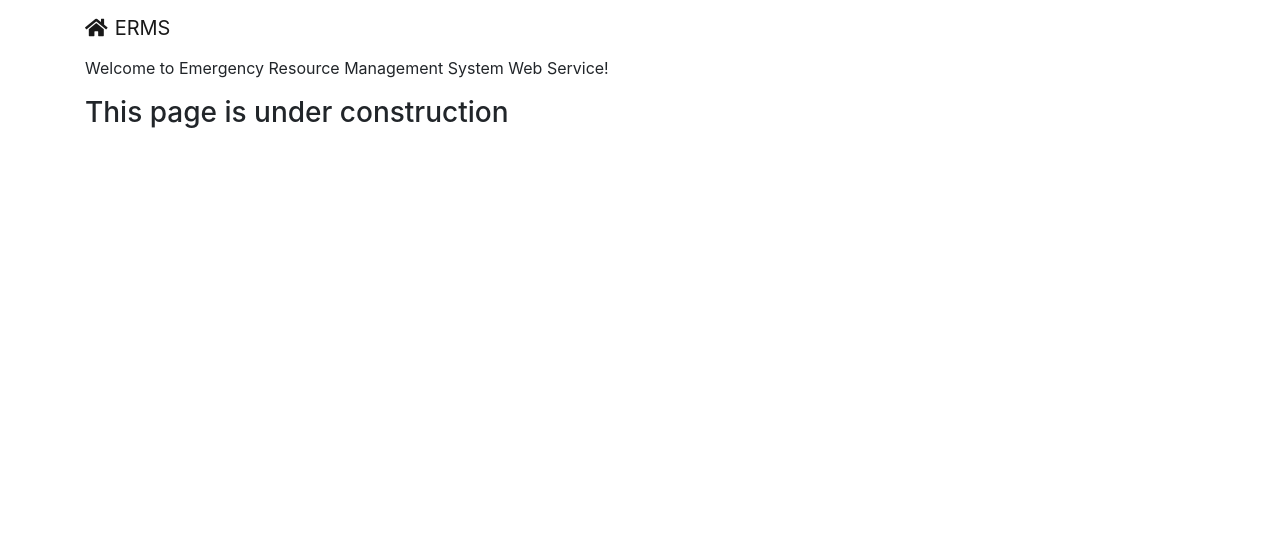
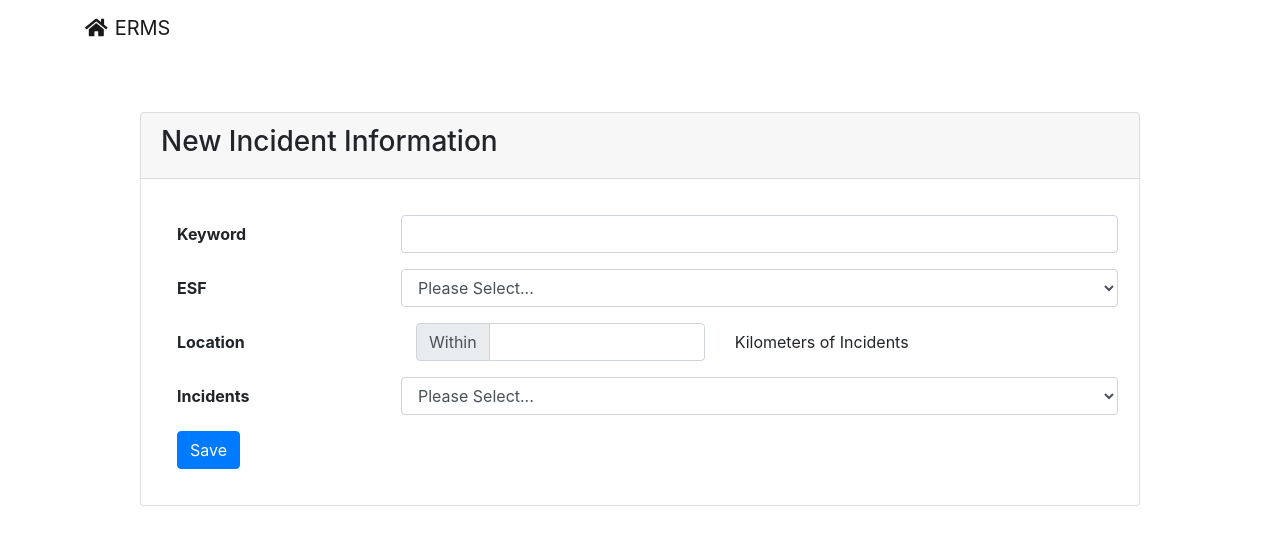
Before and after one commit to peijunz-archive/homework-cs6400-flask-jinja2, a Flask app: template Phase_3_Code/templates/search.html in a window 1280 px wide. Shown: the top 545 px of the page. Run offline with Flask 2, Linux system fonts and the light colour scheme; the template is opened without the code that fills it, so the values that code supplies are empty; some libraries are stand-ins or nearby versions.

Commit message:
Search page done; Adding results page

```diff
--- a/Phase_3_Code/app.py
+++ b/Phase_3_Code/app.py
@@ -226,21 +226,21 @@ def getIncidentsForUser():
         cursor.execute(sql, (username))
         # Fetch all the rows in a list of lists.
         data = cursor.fetchall()
-        if data is None:
-            result.append({'status': 'No Incidents Found.'})
-        else:
-            incident={}
-            for row in data:
-                incident['Abbreviation'] = row[0]
-                incident['Number'] = row[1]
-                incident['Description'] = row[2]
-                incident['Date'] = row[3]
-                incident['Longitude'] = row[4]
-                incident['Latitude'] = row[5]
-                result.append(copy.copy(incident))
-        return json.dumps(result)
     except:
         return "Error: unable to fetch data"
+    if data is None:
+        data = []
+    result = []
+    for row in data:
+        incident = {}
+        incident['Abbreviation'] = row[0]
+        incident['Number'] = row[1]
+        incident['Description'] = row[2]
+        incident['Date'] = row[3]
+        incident['Longitude'] = row[4]
+        incident['Latitude'] = row[5]
+        result.append(incident)
+    return json.dumps(result)
 
 @app.route("/searchResults")
 def searchResults():
--- a/Phase_3_Code/static/style.css
+++ b/Phase_3_Code/static/style.css
@@ -18,14 +18,14 @@
     max-width: 360px;
 }
 
-.add-card {
+.form-card {
     margin: auto;
     margin-top: 5%;
     margin-bottom: 10%;
     max-width:1000px;
 }
 
-.add-card .form {
+.form-card .form {
     margin:1em;
 }
 .login-card .form-group {
--- a/Phase_3_Code/templates/add-incident.html
+++ b/Phase_3_Code/templates/add-incident.html
@@ -2,7 +2,7 @@
 {% block title %}Add New Incident{% endblock %}
 
 {% block content %}
-<div class="card add-card">
+<div class="card form-card">
     <div class="card-header">
         <h3 class="panel-title">New Incident Information</h3>
     </div>
--- a/Phase_3_Code/templates/add-resource.html
+++ b/Phase_3_Code/templates/add-resource.html
@@ -2,7 +2,7 @@
 {% block title %}Add New Resource{% endblock %}
 
 {% block content %}
-<div class="card add-card">
+<div class="card form-card">
     <div class="card-header">
         <h3 class="panel-title">New Resource Information</h3>
     </div>
@@ -63,7 +63,6 @@
                     <input name="maxDistance" type="number" class="form-control" min="0" max="20015" step="0.01">
                 </div>
                 <div class="col-sm-5 info-col"> kilometers</div>
-                <!--         <div class="col-sm-1"></div> -->
             </div>
             <div class="form-group row">
                 <label class="col-sm-3 col-form-label">Cost</label>
--- /dev/null
+++ b/Phase_3_Code/templates/results.html
@@ -0,0 +1,3 @@
+{% extends "base.html" %}
+
+{% block title %}Search Results{% endblock %}
--- a/Phase_3_Code/templates/search.html
+++ b/Phase_3_Code/templates/search.html
@@ -1,3 +1,50 @@
 {% extends "base.html" %}
 
 {% block title %}Search Resources{% endblock %}
+
+{% block content %}
+<div class="card form-card">
+    <div class="card-header">
+        <h3 class="panel-title">New Incident Information</h3>
+    </div>
+    <div class="card-body">
+        <form action="results.html" class="form" method="post">
+            <div class="form-group row">
+                <label class="col-sm-3 col-form-label">Keyword</label>
+                <input name="keyword" type="text" class="form-control col-sm-9">
+            </div>
+            <div class="form-group row">
+                <label class="col-sm-3 col-form-label">ESF</label>
+                <select name="ESF" class="form-control col-sm-9">
+                    <option hidden>Please Select...</option>
+                    {% for item in ESF %}
+                    <option>{{ item }}</option>
+                    {% endfor %}
+                </select>
+            </div>
+            <div class="form-group row">
+                <label class="col-sm-3 col-form-label">Location</label>
+                <div class="input-group col-sm-4">
+                    <div class="input-group-prepend"><span class="input-group-text">Within</span></div>
+                    <input name="maxDistance" type="number" class="form-control" min="0" max="20015" step="0.01">
+                </div>
+                <div class="col-sm-5 info-col">Kilometers of Incidents</div>
+            </div>
+            <div class="form-group row">
+                <label class="col-sm-3 col-form-label">Incidents</label>
+                <select name="incident" class="form-control col-sm-9">
+                    <option hidden>Please Select...</option>
+                    {% for item in incidents %}
+                    <option>{{ '(%s-%d)\t %s' % (item.Abbreviation, item.Number, item.Description) }}</option>
+                    {% endfor %}
+                </select>
+            </div>
+            <div class="form-group row">
+                <div class="col-sm-9">
+                    <button type="submit" class="btn btn-primary">Save</button>
+                </div>
+            </div>
+        </form>
+    </div>
+</div>
+{% endblock %}
```
Also changed, not shown: Phase_3_Code/front.py (+36 -14 lines).
